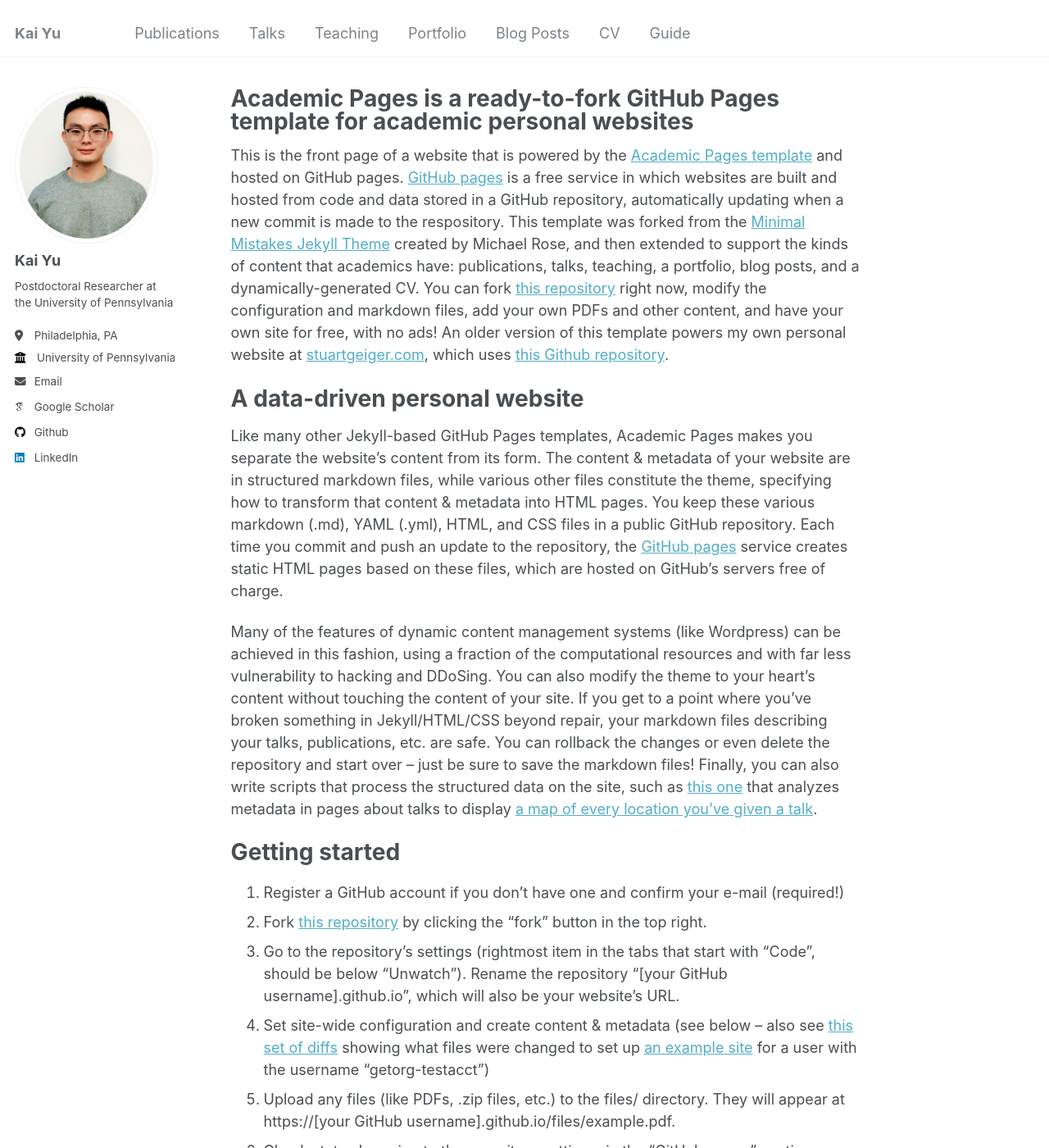
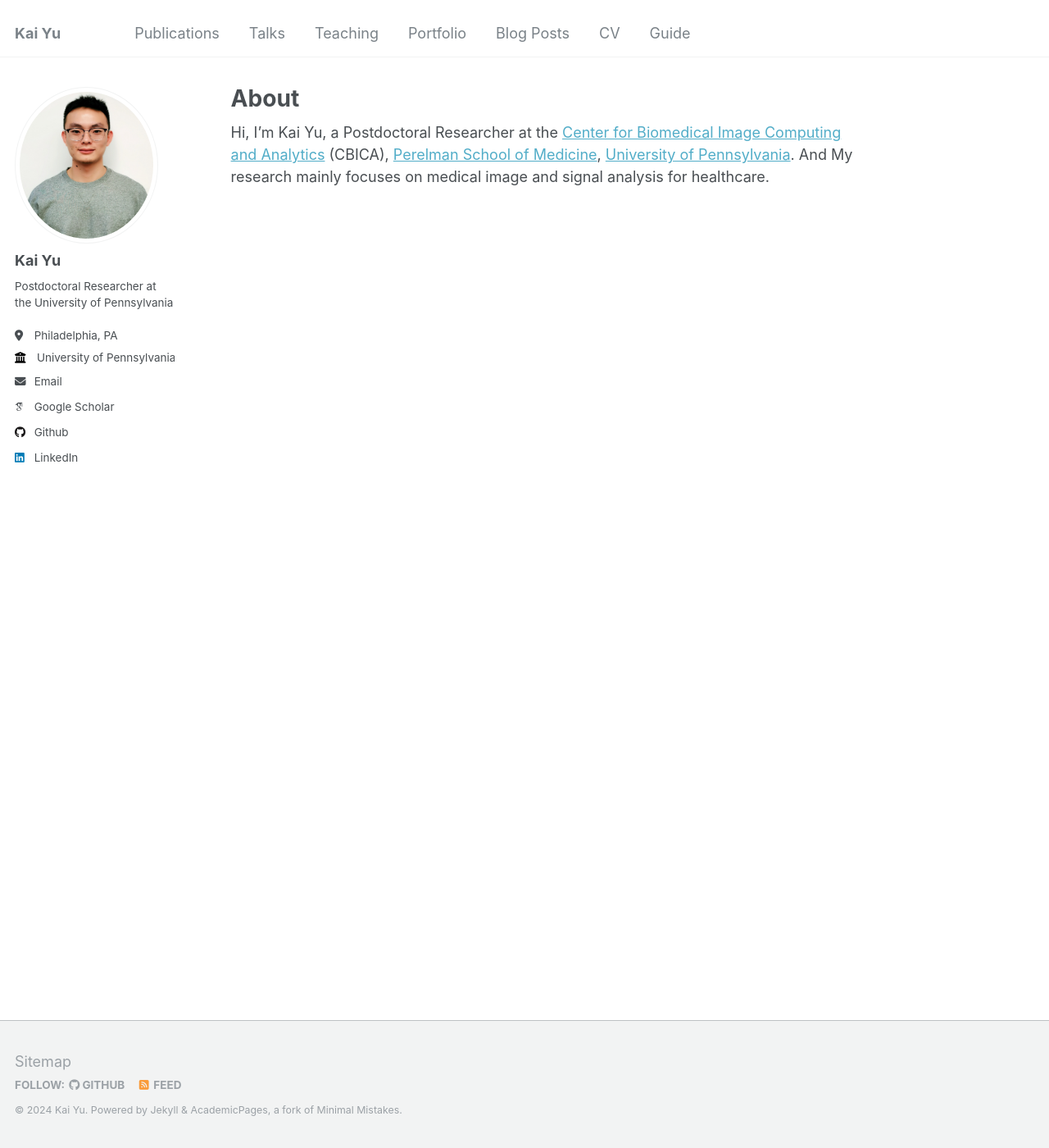
Before and after one commit to yukkai/yukkai.github.io, a Jekyll site: the page built from _pages/about.md, in a window 1280 px wide and 1400 px high. Shown: the whole window at 82% size. Built offline with Jekyll 4.4.1, drawn with Linux system fonts in a browser that asks for light colours; some web fonts are replaced; some of the changed text lies outside the part shown.

Commit message:
updata about.md

```diff
--- a/_pages/about.md
+++ b/_pages/about.md
@@ -1,13 +1,14 @@
 ---
 permalink: /
-title: "Academic Pages is a ready-to-fork GitHub Pages template for academic personal websites"
+title: "About"
 author_profile: true
 redirect_from:
   - /about/
   - /about.html
 ---
 
-This is the front page of a website that is powered by the [Academic Pages template](https://github.com/academicpages/academicpages.github.io) and hosted on GitHub pages. [GitHub pages](https://pages.github.com) is a free service in which websites are built and hosted from code and data stored in a GitHub repository, automatically updating when a new commit is made to the respository. This template was forked from the [Minimal Mistakes Jekyll Theme](https://mmistakes.github.io/minimal-mistakes/) created by Michael Rose, and then extended to support the kinds of content that academics have: publications, talks, teaching, a portfolio, blog posts, and a dynamically-generated CV. You can fork [this repository](https://github.com/academicpages/academicpages.github.io) right now, modify the configuration and markdown files, add your own PDFs and other content, and have your own site for free, with no ads! An older version of this template powers my own personal website at [stuartgeiger.com](http://stuartgeiger.com), which uses [this Github repository](https://github.com/staeiou/staeiou.github.io).
+<!-- This is the front page of a website that is powered by the [Academic Pages template](https://github.com/academicpages/academicpages.github.io) and hosted on GitHub pages. [GitHub pages](https://pages.github.com) is a free service in which websites are built and hosted from code and data stored in a GitHub repository, automatically updating when a new commit is made to the respository. This template was forked from the [Minimal Mistakes Jekyll Theme](https://mmistakes.github.io/minimal-mistakes/) created by Michael Rose, and then extended to support the kinds of content that academics have: publications, talks, teaching, a portfolio, blog posts, and a dynamically-generated CV. You can fork [this repository](https://github.com/academicpages/academicpages.github.io) right now, modify the configuration and markdown files, add your own PDFs and other content, and have your own site for free, with no ads! An older version of this template powers my own personal website at [stuartgeiger.com](http://stuartgeiger.com), which uses [this Github repository](https://github.com/staeiou/staeiou.github.io).
+
 
 A data-driven personal website
 ======
@@ -46,4 +47,8 @@ Example: editing a markdown file for a talk
 
 For more info
 ------
-More info about configuring Academic Pages can be found in [the guide](https://academicpages.github.io/markdown/). The [guides for the Minimal Mistakes theme](https://mmistakes.github.io/minimal-mistakes/docs/configuration/) (which this theme was forked from) might also be helpful.
+More info about configuring Academic Pages can be found in [the guide](https://academicpages.github.io/markdown/). The [guides for the Minimal Mistakes theme](https://mmistakes.github.io/minimal-mistakes/docs/configuration/) (which this theme was forked from) might also be helpful. -->
+
+
+
+Hi, I'm Kai Yu, a Postdoctoral Researcher at the [Center for Biomedical Image Computing and Analytics]((https://www.med.upenn.edu/cbica/)) (CBICA), [Perelman School of Medicine](https://www.med.upenn.edu/), [University of Pennsylvania](https://www.upenn.edu/). And My research mainly focuses on medical image and signal analysis for healthcare.
```
